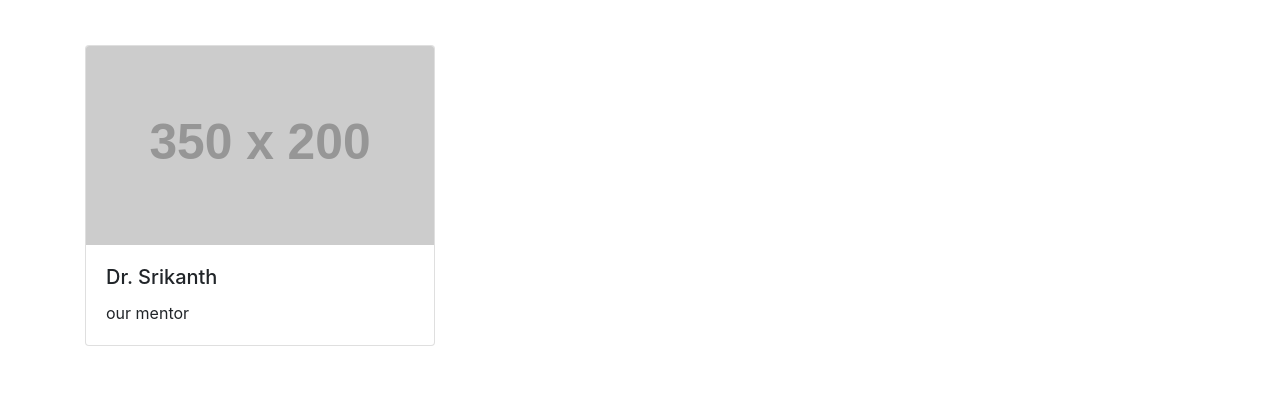
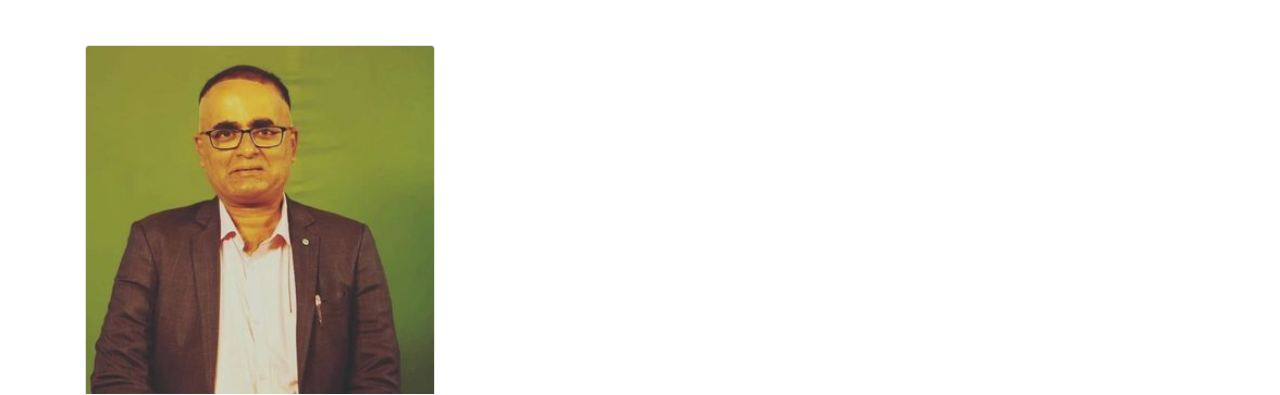
Before and after one commit to joejohn2000/Viruni, a plain HTML site: page faculity-members.html in a window 1280 px wide. Shown: the part 405-800 px from the top of the page. Drawn offline with nearby package versions, Linux system fonts and the light colour scheme; placeholder pictures from the web are drawn by us; a script that the page names is missing.

Commit message:
Update faculity-members.html

```diff
--- a/faculity-members.html
+++ b/faculity-members.html
@@ -49,7 +49,7 @@
 		<div class="row">
 			<div class="col-md-4 mb-4">
 				<div class="card">
-				  <img src="https://via.placeholder.com/350x200" class="card-img-top" alt="...">
+				  <img src="assets/sirkanth sir.jpg" class="card-img-top" alt="...">
 				  <div class="card-body">
 				    <h5 class="card-title">Dr. Srikanth </h5>
 				    <p class="card-text">our mentor</p>
```
